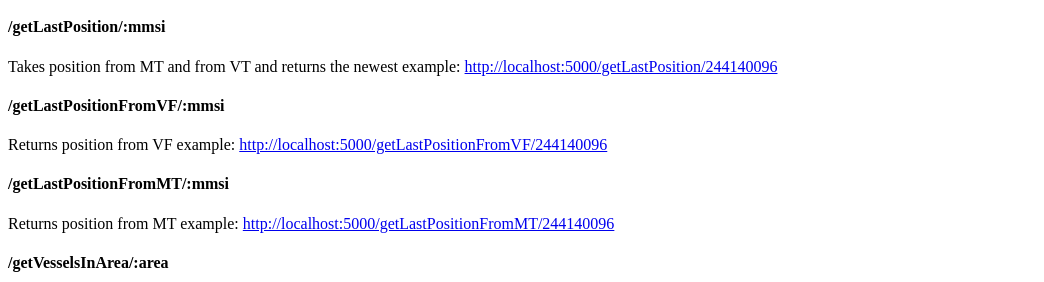
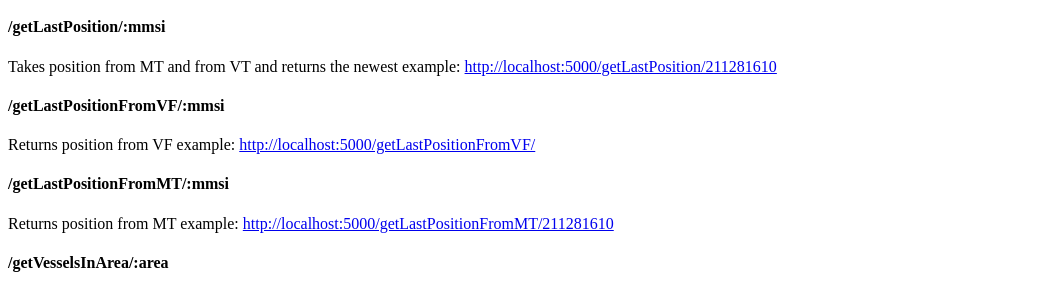
Before and after one commit to transparency-everywhere/ais-api, a website: page index.html in a window 1280 px wide. Shown: the part 213-495 px from the top of the page, without its empty margins (0-1044 px from the left). Drawn offline with Linux system fonts and the light colour scheme.

Commit message:
readme updated

```diff
--- a/index.html
+++ b/index.html
@@ -5,13 +5,13 @@
 <h3>Paths</h3>
 <h4>/getLastPosition/:mmsi</h4>
 <p>Takes position from MT and from VT and returns the newest
-example: <a href="http://localhost:5000/getLastPosition/244140096">http://localhost:5000/getLastPosition/244140096</a></p>
+example: <a href="http://localhost:5000/getLastPosition/211281610">http://localhost:5000/getLastPosition/211281610</a></p>
 <h4>/getLastPositionFromVF/:mmsi</h4>
 <p>Returns position from VF
-example: <a href="http://localhost:5000/getLastPositionFromVF/244140096">http://localhost:5000/getLastPositionFromVF/244140096</a></p>
+example: <a href="http://localhost:5000/getLastPositionFromVF/">http://localhost:5000/getLastPositionFromVF/</a></p>
 <h4>/getLastPositionFromMT/:mmsi</h4>
 <p>Returns position from MT
-example: <a href="http://localhost:5000/getLastPositionFromMT/244140096">http://localhost:5000/getLastPositionFromMT/244140096</a></p>
+example: <a href="http://localhost:5000/getLastPositionFromMT/211281610">http://localhost:5000/getLastPositionFromMT/211281610</a></p>
 <h4>/getVesselsInArea/:area</h4>
 <p>Returns all vessels in area, defined by a list of area keywords
 example: <a href="http://localhost:5000/getVesselsInArea/WMED,EMED">http://localhost:5000/getVesselsInArea/WMED,EMED</a></p>
```
Also changed, not shown: readme.md.
